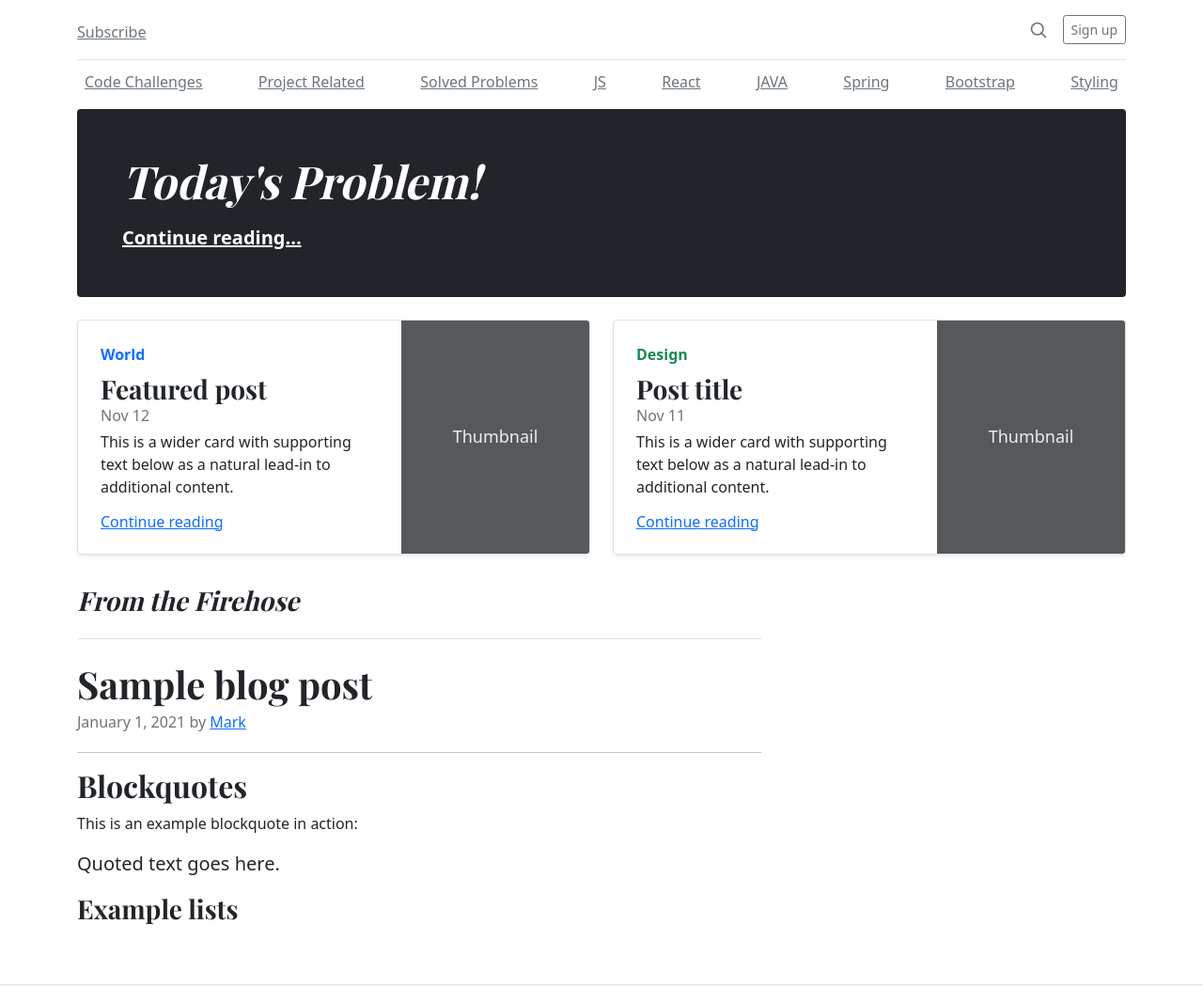
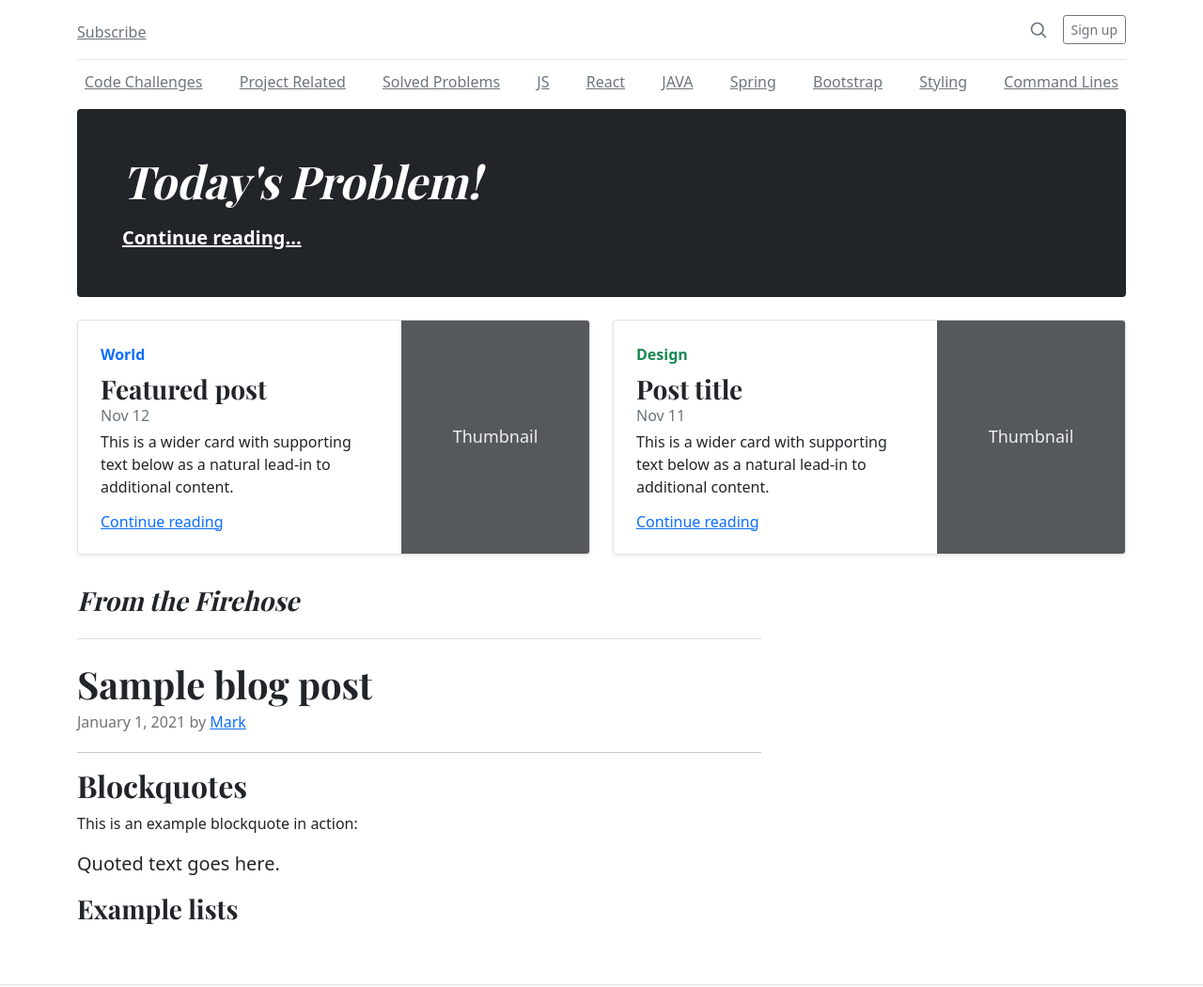
Before and after one commit to YujinOk/dailyblog, a plain HTML site: page index.html in a window 1280 px wide. Shown: the top 1050 px of the page at 94% size. Drawn offline with nearby package versions, Linux system fonts and the light colour scheme.

Commit message:
added commandline section

```diff
--- a/index.html
+++ b/index.html
@@ -123,6 +123,11 @@
                     >
                     <a class="p-2 link-secondary" href="#">Bootstrap</a>
                     <a class="p-2 link-secondary" href="#">Styling</a>
+                    <a
+                        class="p-2 link-secondary"
+                        href="./html/commandlines.html"
+                        >Command Lines</a
+                    >
                 </nav>
             </div>
         </div>
```
Also changed, not shown: html/commandlines.html (added, +10 -0 lines).
